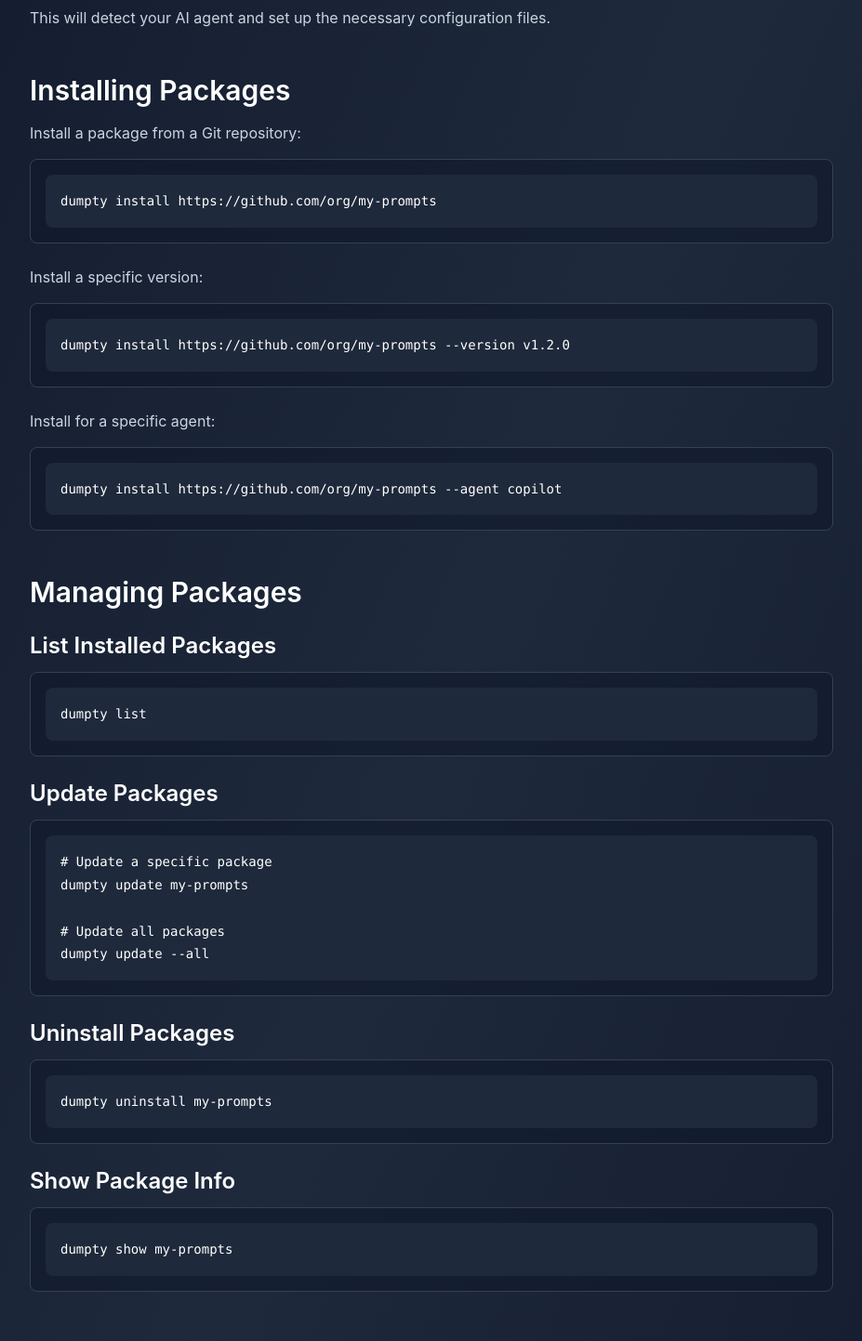
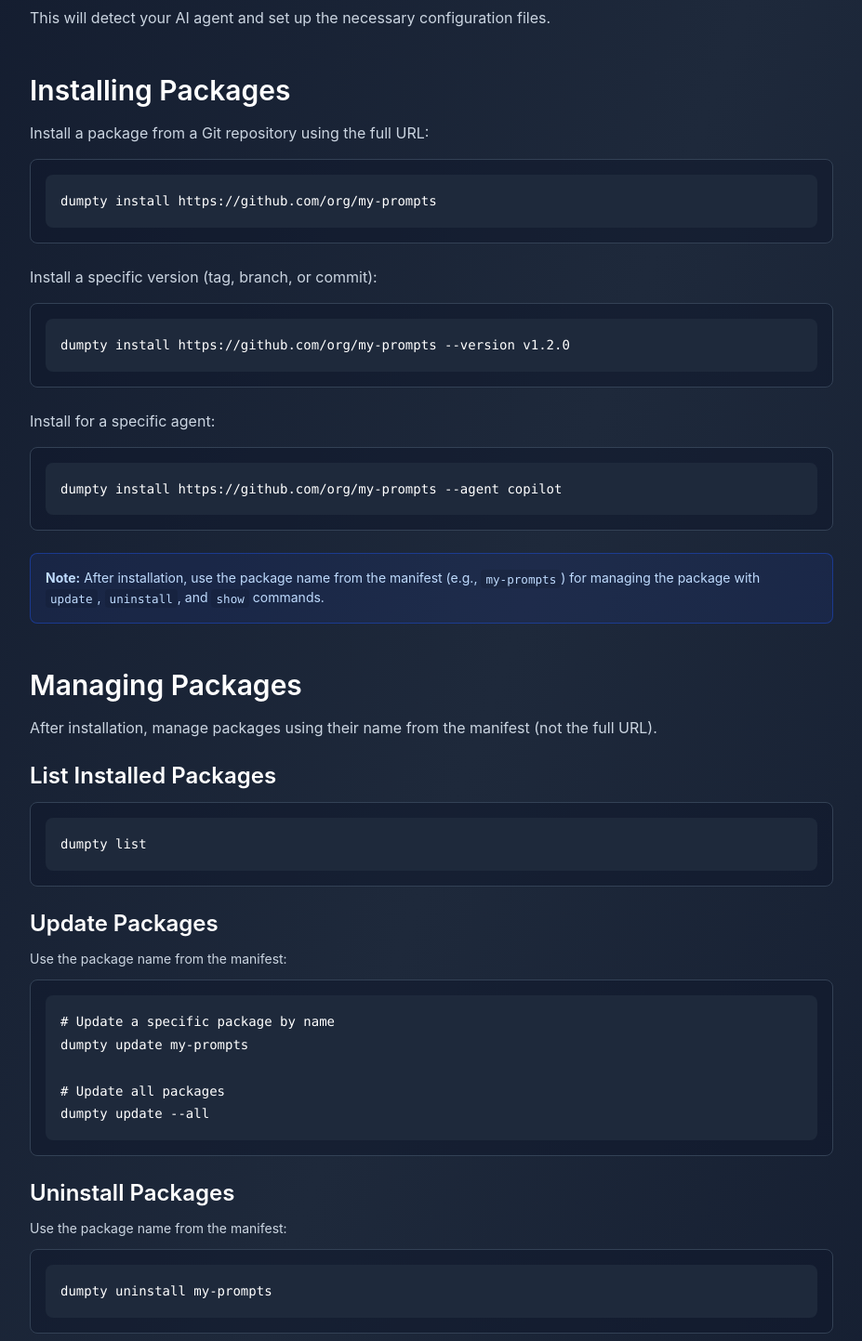
Before and after one commit to dasiths/PromptyDumpty, a React (Vite) app in the folder website/: page /getting-started in a window 1280 px wide. Shown: the part 820-2263 px from the top of the page at 93% size, without its empty margins (176-1103 px from the left). Built offline with nearby package versions, Linux system fonts and the light colour scheme.

Commit message:
update documentation

```diff
--- a/website/src/pages/Documentation.jsx
+++ b/website/src/pages/Documentation.jsx
@@ -15,7 +15,7 @@ export default function Documentation() {
 
           <CommandDoc
             command="dumpty install PACKAGE_URL"
-            description="Install a package from a Git repository."
+            description="Install a package from a Git repository. Use the full repository URL for installation."
             options={[
               { flag: "--agent", description: "Install for specific agent (copilot, claude, etc.)" },
               { flag: "--version", description: "Install specific version (tag, branch, or commit)" }
@@ -33,13 +33,13 @@ dumpty install https://github.com/org/my-prompts --agent copilot`}
 
           <CommandDoc
             command="dumpty show PACKAGE_NAME"
-            description="Display detailed information about an installed package."
+            description="Display detailed information about an installed package. Use the package name from the manifest (not the URL)."
             example="dumpty show my-prompts"
           />
 
           <CommandDoc
             command="dumpty update PACKAGE_NAME"
-            description="Update a package to the latest version."
+            description="Update a package to the latest version. Use the package name from the manifest (not the URL)."
             options={[
               { flag: "--all", description: "Update all installed packages" }
             ]}
@@ -49,7 +49,7 @@ dumpty update --all`}
 
           <CommandDoc
             command="dumpty uninstall PACKAGE_NAME"
-            description="Remove a package and all its installed files."
+            description="Remove a package and all its installed files. Use the package name from the manifest (not the URL)."
             example="dumpty uninstall my-prompts"
           />
         </div>
@@ -143,23 +143,6 @@ packages:
         <p className="text-slate-300">
           Each package gets its own subdirectory within the agent's paths, making it easy to identify and remove packages cleanly.
         </p>
-      </section>
-
-      <section className="mb-12">
-        <h2 className="text-3xl font-semibold mb-4">Configuration</h2>
-        <p className="text-slate-300 mb-4">
-          While PromptyDumpty works with auto-detection, you can create a <code>dumpty.config.yaml</code> file for custom settings:
-        </p>
-        <div className="bg-slate-900/50 rounded-lg p-4 border border-slate-700 mb-4">
-          <pre><code>{`# Force a specific agent (skip detection)
-agent: copilot
-
-# Custom installation paths (advanced)
-custom_paths:
-  copilot:
-    prompts: .github/custom-prompts
-    rules: .github/custom-rules`}</code></pre>
-        </div>
       </section>
 
       <section className="mb-12">
--- a/website/src/pages/GettingStarted.jsx
+++ b/website/src/pages/GettingStarted.jsx
@@ -38,13 +38,13 @@ dumpty init</code></pre>
       <section className="mb-12">
         <h2 className="text-3xl font-semibold mb-4">Installing Packages</h2>
         <p className="text-slate-300 mb-4">
-          Install a package from a Git repository:
+          Install a package from a Git repository using the full URL:
         </p>
         <div className="bg-slate-900/50 rounded-lg p-4 border border-slate-700 mb-6">
           <pre><code>dumpty install https://github.com/org/my-prompts</code></pre>
         </div>
         <p className="text-slate-300 mb-4">
-          Install a specific version:
+          Install a specific version (tag, branch, or commit):
         </p>
         <div className="bg-slate-900/50 rounded-lg p-4 border border-slate-700 mb-6">
           <pre><code>dumpty install https://github.com/org/my-prompts --version v1.2.0</code></pre>
@@ -52,13 +52,21 @@ dumpty init</code></pre>
         <p className="text-slate-300 mb-4">
           Install for a specific agent:
         </p>
-        <div className="bg-slate-900/50 rounded-lg p-4 border border-slate-700">
+        <div className="bg-slate-900/50 rounded-lg p-4 border border-slate-700 mb-6">
           <pre><code>dumpty install https://github.com/org/my-prompts --agent copilot</code></pre>
+        </div>
+        <div className="bg-blue-900/20 border border-blue-700/50 rounded-lg p-4">
+          <p className="text-blue-200 text-sm">
+            <strong>Note:</strong> After installation, use the package name from the manifest (e.g., <code>my-prompts</code>) for managing the package with <code>update</code>, <code>uninstall</code>, and <code>show</code> commands.
+          </p>
         </div>
       </section>
 
       <section className="mb-12">
         <h2 className="text-3xl font-semibold mb-4">Managing Packages</h2>
+        <p className="text-slate-300 mb-6">
+          After installation, manage packages using their name from the manifest (not the full URL).
+        </p>
 
         <h3 className="text-2xl font-semibold mb-3 mt-6">List Installed Packages</h3>
         <div className="bg-slate-900/50 rounded-lg p-4 border border-slate-700 mb-6">
@@ -66,8 +74,11 @@ dumpty init</code></pre>
         </div>
 
         <h3 className="text-2xl font-semibold mb-3">Update Packages</h3>
+        <p className="text-slate-300 mb-3 text-sm">
+          Use the package name from the manifest:
+        </p>
         <div className="bg-slate-900/50 rounded-lg p-4 border border-slate-700 mb-6">
-          <pre><code>{`# Update a specific package
+          <pre><code>{`# Update a specific package by name
 dumpty update my-prompts
 
 # Update all packages
@@ -75,11 +86,17 @@ dumpty update --all`}</code></pre>
         </div>
 
         <h3 className="text-2xl font-semibold mb-3">Uninstall Packages</h3>
+        <p className="text-slate-300 mb-3 text-sm">
+          Use the package name from the manifest:
+        </p>
         <div className="bg-slate-900/50 rounded-lg p-4 border border-slate-700 mb-6">
           <pre><code>dumpty uninstall my-prompts</code></pre>
         </div>
 
         <h3 className="text-2xl font-semibold mb-3">Show Package Info</h3>
+        <p className="text-slate-300 mb-3 text-sm">
+          View details about an installed package:
+        </p>
         <div className="bg-slate-900/50 rounded-lg p-4 border border-slate-700">
           <pre><code>dumpty show my-prompts</code></pre>
         </div>
```
